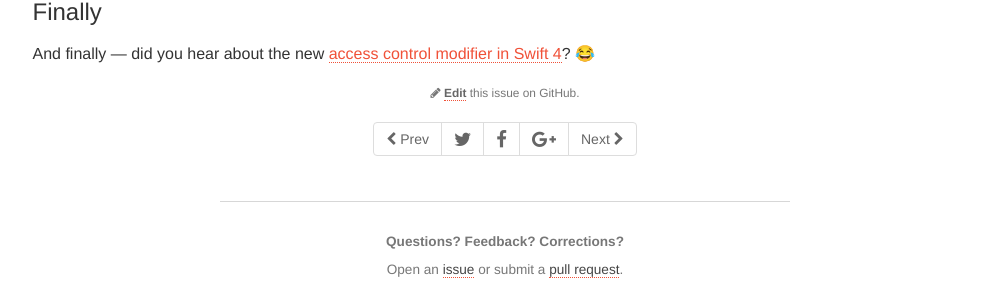
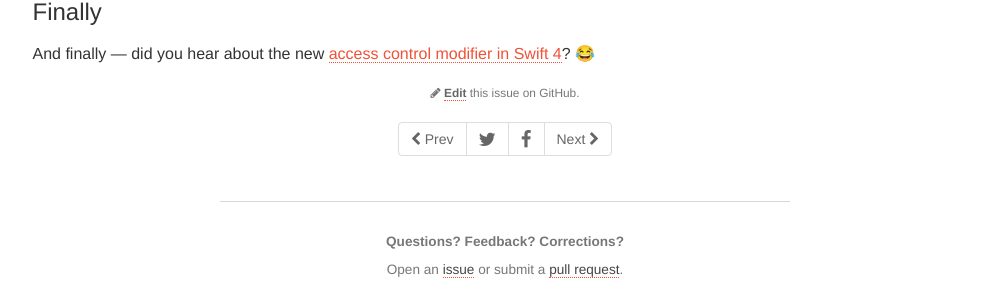
Before and after one commit to SwiftWeekly/swiftweekly.github.io, a Jekyll site: the page built from _posts/2016-09-01-issue-36.md, in a window 1280 px wide. Shown: the part 1388-1687 px from the top of the page, without its empty margins (135-1134 px from the left). Built offline with Jekyll 4.4.1, drawn with Linux system fonts in a browser that asks for light colours.

Commit message:
Remove Google+ social share (#450)

```diff
--- a/_includes/social_share.html
+++ b/_includes/social_share.html
@@ -25,9 +25,6 @@
          <li>
             <a href="https://www.facebook.com/sharer.php?u={{ site.url }}{{ page.url }}" title="Share on Facebook" target="_blank"> <i class="fa fa-lg fa-facebook"></i> </a>
          </li>
-         <li>
-            <a href="https://plus.google.com/share?url={{ site.url }}{{ page.url }}" title="Share on Google+" target="_blank"> <i class="fa fa-lg fa-google-plus"></i> </a>
-         </li>
          {% if page.next.url %}
          <li>
             <a href="{{ page.next.url }}" title="Next issue">Next <i class="fa fa-chevron-right" aria-hidden="true"></i></a>
```
